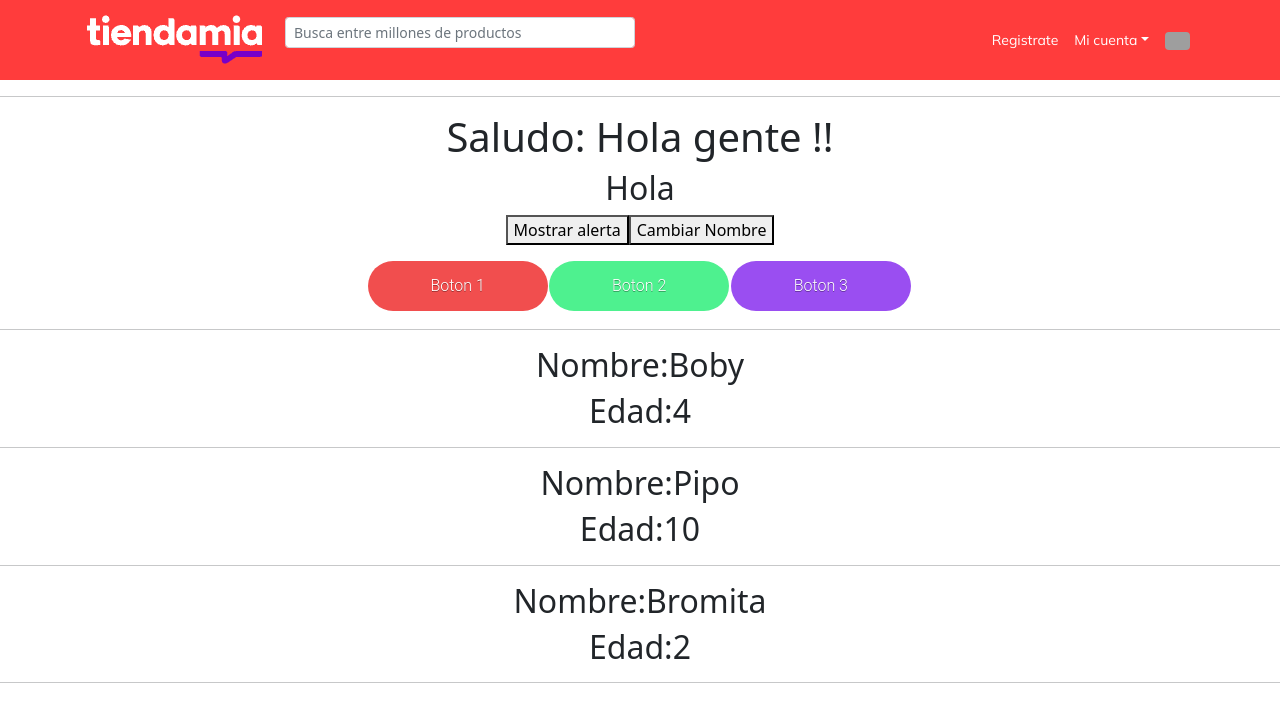
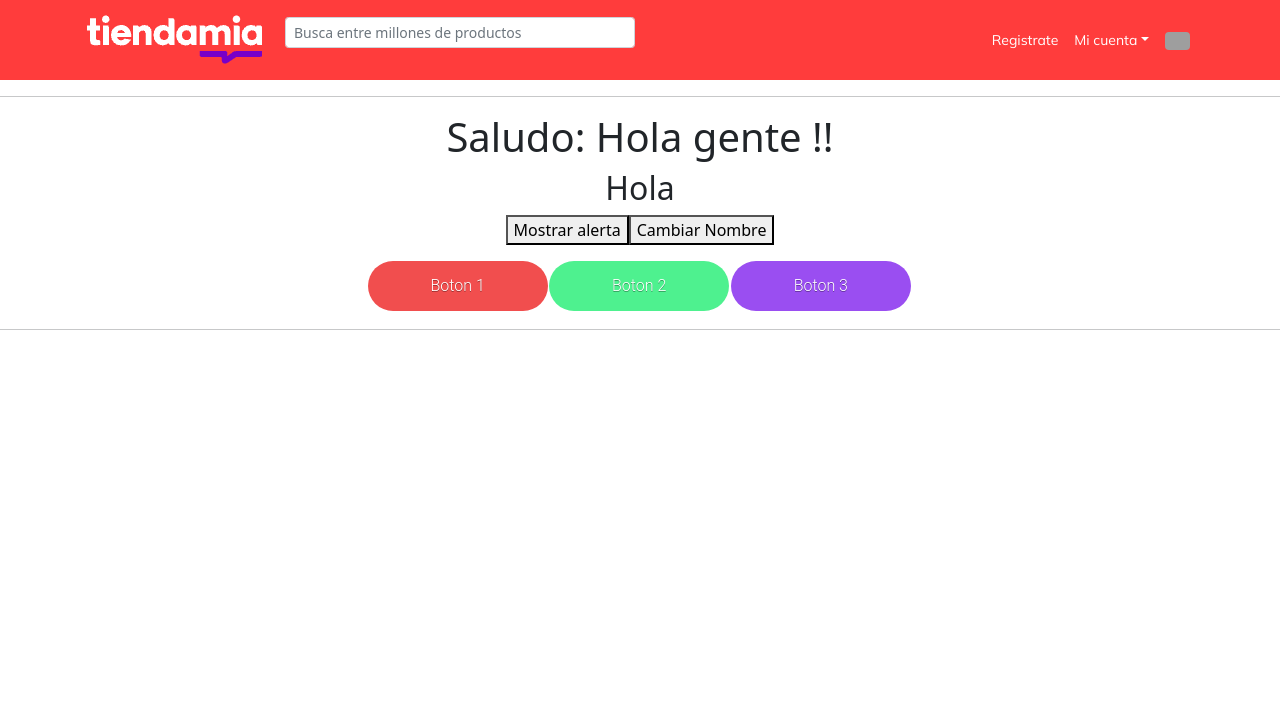
Before and after one commit to miguebalderrama/Ejercitacion_React, a React (Create React App) app in the folder e-commerce/: page / in a window 1280 px wide. Shown: the top 722 px of the page. Built offline with nearby package versions, Linux system fonts and the light colour scheme; grey boxes are pictures that could not be loaded.

Commit message:
limpiando un poco

```diff
--- a/e-commerce/src/App.js
+++ b/e-commerce/src/App.js
@@ -1,32 +1,13 @@
 import './App.css';
-import Dog from './components/Dog';
+import React, { useState } from "react";
 import NavBar from './components/NavBar';
 import 'bootstrap/dist/css/bootstrap.min.css';
 import FunctionalComponent  from './components/functional-component/FunctionalComponent';
-import React, { useState } from "react";
 import ButtonMe from './components/buttonMe/ButtonMe';
 import ItemListContainer from './components/item-list-container/ItemListContainer';
 
-
-
-
-
 function App() {
   const [name, setName] = useState("");
-  const dog = {
-    name: "Bobby",
-    age: 12,
-    breed: "Chihuahua"
-  }
-
-  const dog2={ ...dog, name:"Pipo", color:"black" };
-  const dogs=[
-    {name:"Boby", age:4},
-    {name:"Pipo", age:10},
-    {name:"Bromita", age:2}
-  ];
-  console.log(dog);
-  console.log(dog2);
   const hello = "Hola tio!"
   const handleClickButton = (nameButton) => setName(nameButton);
   return(
@@ -42,13 +23,6 @@ function App() {
 
     <hr/>
 
-    {dogs.map((dog)=>(
-      <>
-    <Dog key={dog.name} {...dog}/>
-    <hr/>
-    </>
-    ))}
-
   </div>
   );
 }
--- a/e-commerce/src/components/Dog.js
+++ /dev/null
@@ -1,12 +0,0 @@
-import React from 'react'
-
-function Dog({name,age}) {
-    return (
-        <div>
-        <h2>Nombre:{name}</h2>
-        <h2>Edad:{age}</h2>
-        </div>
-    )
-}
-
-export default Dog
```
